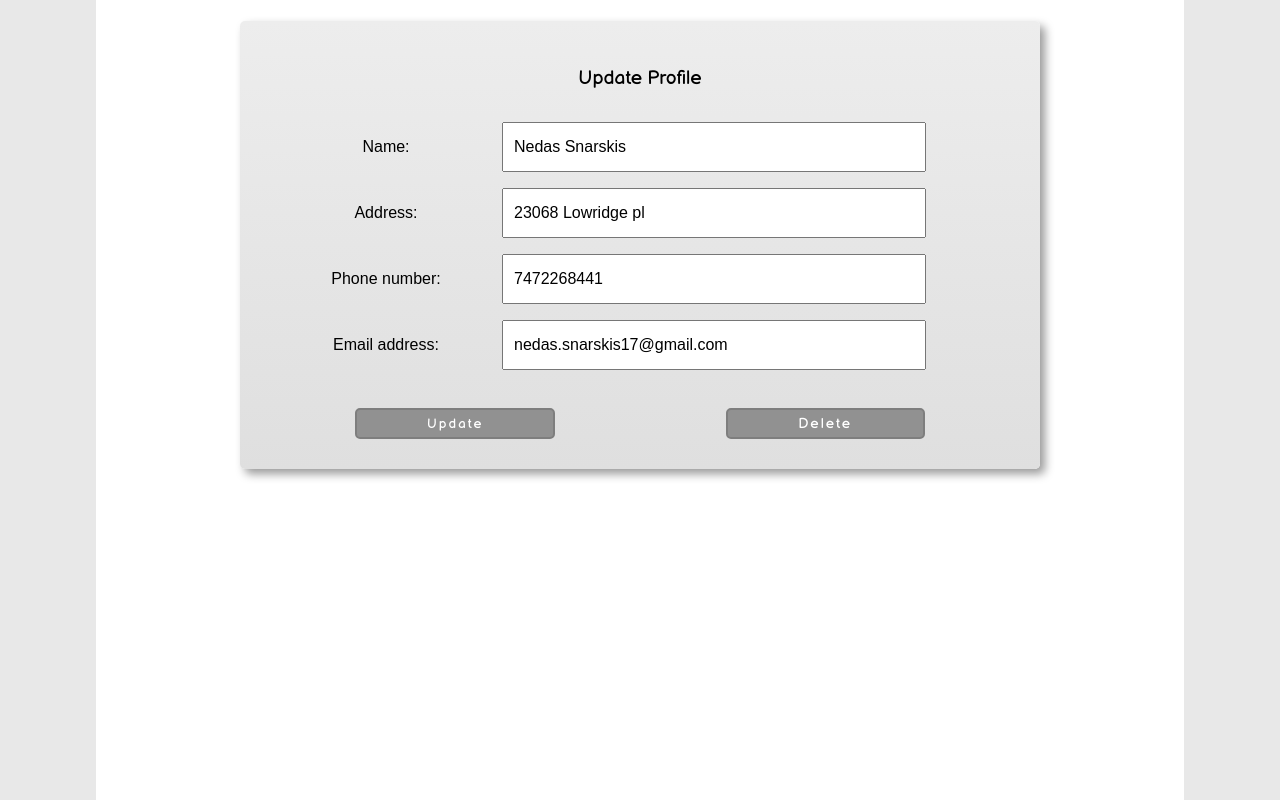
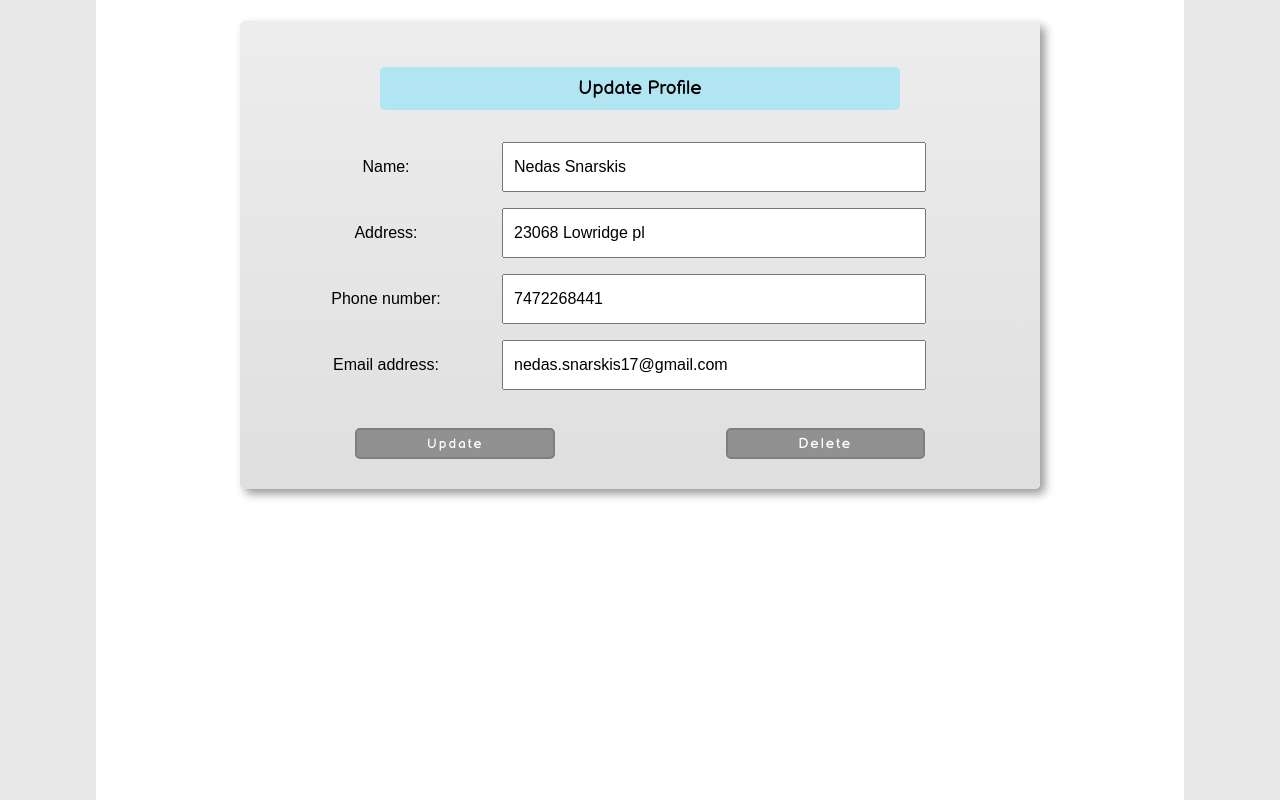
Before and after one commit to nedas-dev/job-tracking-app, a Django app: page /clients/1/ in a window 1280 px wide. Shown: the part 60-860 px from the top of the page. Run offline with Django 3.2, Linux system fonts and the light colour scheme; a user stored in the database is signed in; data comes from the database, SQL or seed files in the repository; style sheets or scripts are compiled from the project's sources; some libraries are stand-ins or nearby versions.

Commit message:
small visual updates

```diff
--- a/static/css/clientDetailView.css
+++ b/static/css/clientDetailView.css
@@ -250,7 +250,10 @@ main div.updateClientDiv {
       margin-bottom: 2rem;
       color: black;
       text-align: center;
-      font-size: 1.2rem; }
+      font-size: 1.2rem;
+      background-color: #b1e5f2;
+      border-radius: 5px;
+      padding: 10px; }
     main div.updateClientDiv form.updateClientForm div.buttonContainer {
       width: 100%;
       display: flex;
--- a/static/css/eventEdit.css
+++ b/static/css/eventEdit.css
@@ -216,7 +216,9 @@ main#content div.createEventDiv {
     padding: 10px;
     font-size: 22px;
     letter-spacing: 2px;
-    text-align: center; }
+    text-align: center;
+    background-color: #f28c98;
+    border-radius: 5px; }
   main#content div.createEventDiv input.button {
     max-width: 300px;
     margin: auto;
--- a/static/scss/clientDetailView.scss
+++ b/static/scss/clientDetailView.scss
@@ -57,6 +57,9 @@ main{
                 color:black;
                 text-align: center;
                 font-size: 1.2rem;
+                background-color: $special-blue;
+                border-radius: 5px;
+                padding: 10px;
             }
             div.buttonContainer{
                 width: 100%;
--- a/static/scss/eventEdit.scss
+++ b/static/scss/eventEdit.scss
@@ -16,6 +16,8 @@ main#content{
             font-size: 22px;
             letter-spacing: 2px;
             text-align: center;
+            background-color: $special-pink;
+            border-radius: 5px;
         }
         input.button{
             max-width: 300px;
```
